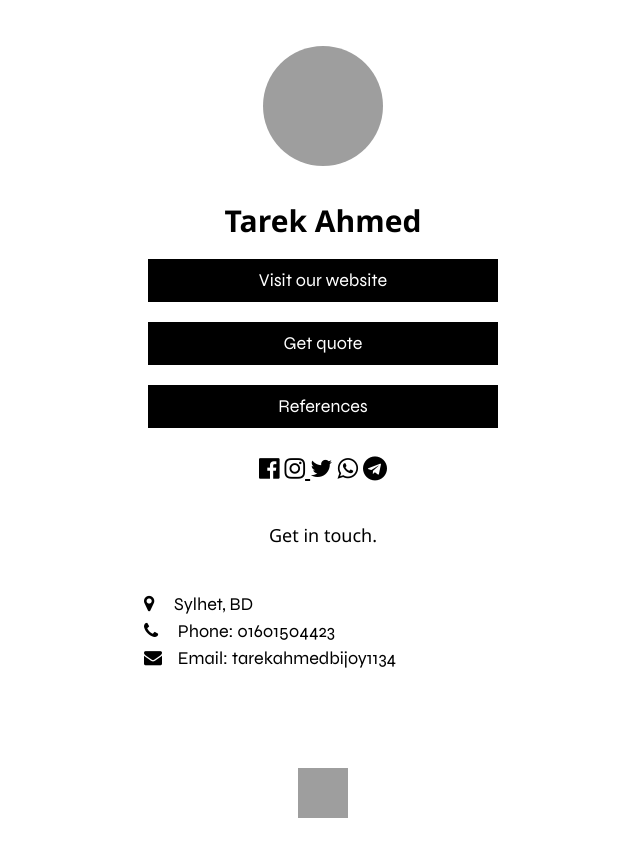
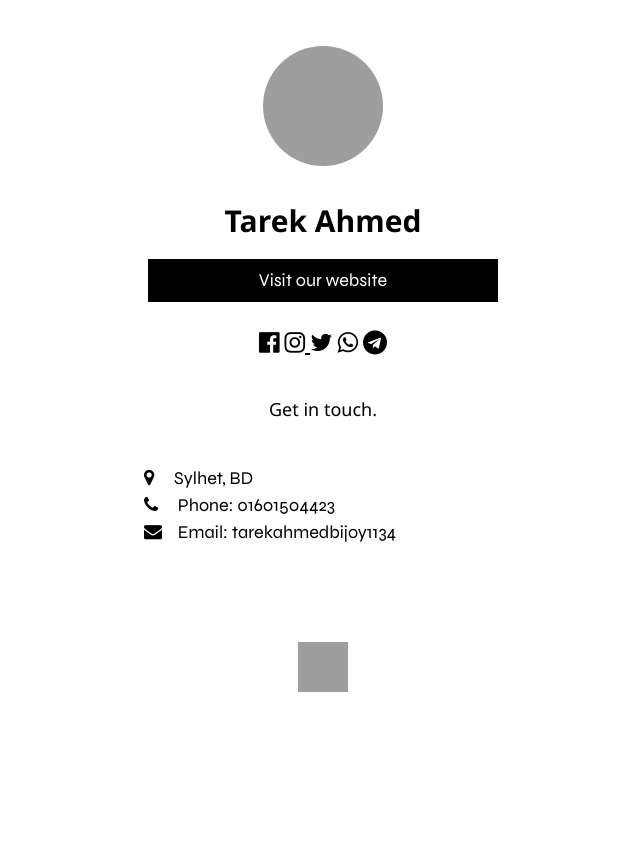
Before and after one commit to tarekAhmed71/profile, a plain HTML site: page index.html in a window 1280 px wide. Shown: the whole page, without its empty margins (317-957 px from the left). After the commit the page ends 800 px from the top, so only its background shows below. Drawn offline with nearby package versions, Linux system fonts and the light colour scheme; grey boxes are pictures that could not be loaded.

Commit message:
Update index.html

```diff
--- a/index.html
+++ b/index.html
@@ -58,8 +58,6 @@
     <!-- Links section 1. Replace the # inside of the "" with your links. -->
     <div class="links-container">
       <a href="#" class="w3-button w3-hover-blue w3-large w3-black" style="width: 350px;" target="_blank"></i>Visit our website</a>
-      <a href="#" class="w3-button w3-hover-blue w3-large w3-black" style="width: 350px;" target="_blank"></i>Get quote</a>
-      <a href="#" class="w3-button w3-hover-blue w3-large w3-black" style="width: 350px;" target="_blank"></i>References</a>
     </div>
 
       <!-- Add links to your social networks here. -->
```
